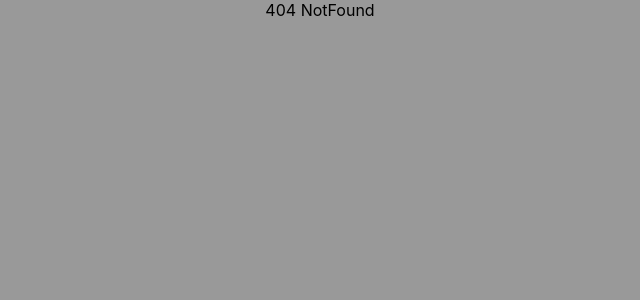
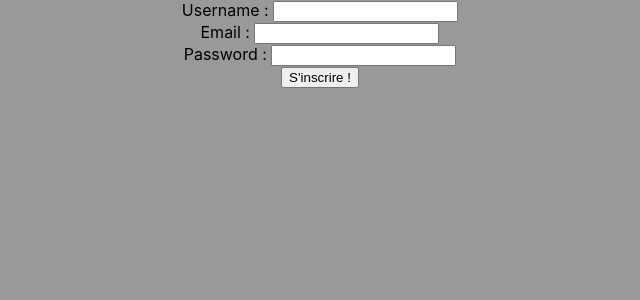
Before and after one commit to frednadformation/ReactJS-DEV2, a React (Create React App) app: page /register in a window 1280 px wide. Before the commit this address had no page. Shown: the top 300 px of the page, without its empty margins (320-960 px from the left). Built offline with nearby package versions, Linux system fonts and the light colour scheme.

Commit message:
add Connexion & inscription

```diff
--- a/src/App.js
+++ b/src/App.js
@@ -16,6 +16,8 @@ import FetchApi from './components/FetchApi/FetchApi';
 import Blog from './components/Blog/Blog';
 
 import { AppContainer } from './components/Container.style';
+import Connexion from './components/Connexion/Connexion';
+import Inscription from './components/Inscription/Inscription';
 
 
 function App() {
@@ -43,7 +45,12 @@ function App() {
 
         <Route path='/allposts' element={<Blog/>}/>
 
+        <Route path='/login' element={<Connexion/>} />
+        <Route path='/register' element={<Inscription/>} />
+
+
         <Route path='/*' element={<NotFound />} />
+
       </Routes>
 
     </AppContainer>
--- /dev/null
+++ b/src/components/Connexion/Connexion.js
@@ -0,0 +1,22 @@
+import React, { Component } from 'react'
+
+class Connexion extends Component {
+  render() {
+    return (
+      <div>
+        <form action= "http://localhost:5000/api/signin" method='POST'>
+            <label>Email : </label>
+            <input type="email" name='email'/>
+
+            <label>Password : </label>
+            <input type="password" name='password'/>
+
+            <input type="submit" value="Log in !"/>
+        </form>
+
+      </div>
+    )
+  }
+}
+
+export default Connexion
--- /dev/null
+++ b/src/components/Inscription/Inscription.js
@@ -0,0 +1,26 @@
+import React, { Component } from 'react'
+
+class Inscription extends Component {
+    render() {
+        return (
+            <div>
+
+                <form action="http://localhost:5000/api/signup" method='POST'>
+
+                    <label>Username : </label>
+                    <input type="text" name='username' />
+                    <br />
+                    <label>Email : </label>
+                    <input type="email" name='email' />
+                    <br />
+                    <label>Password : </label>
+                    <input type="password" name='password' />
+                    <br/>
+                    <input type="submit" value="S'inscrire !" />
+                </form>
+            </div>
+        )
+    }
+}
+
+export default Inscription
```
